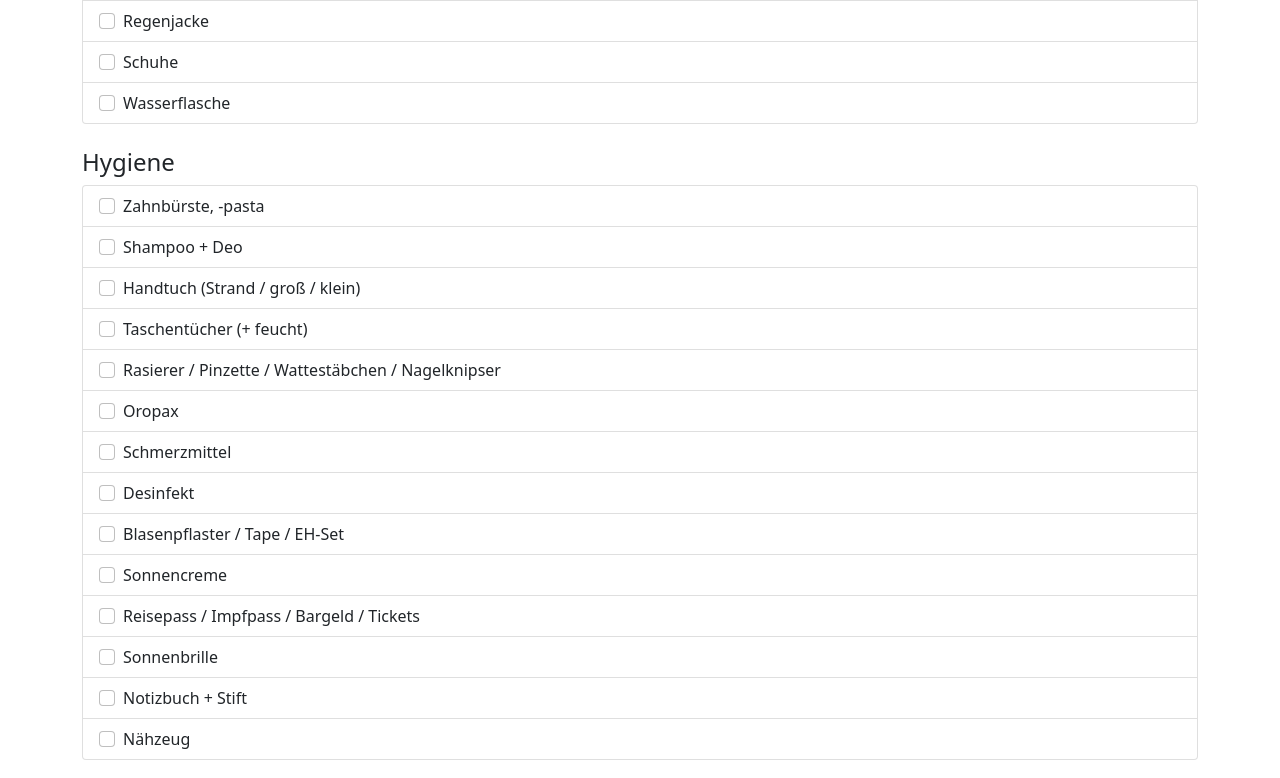
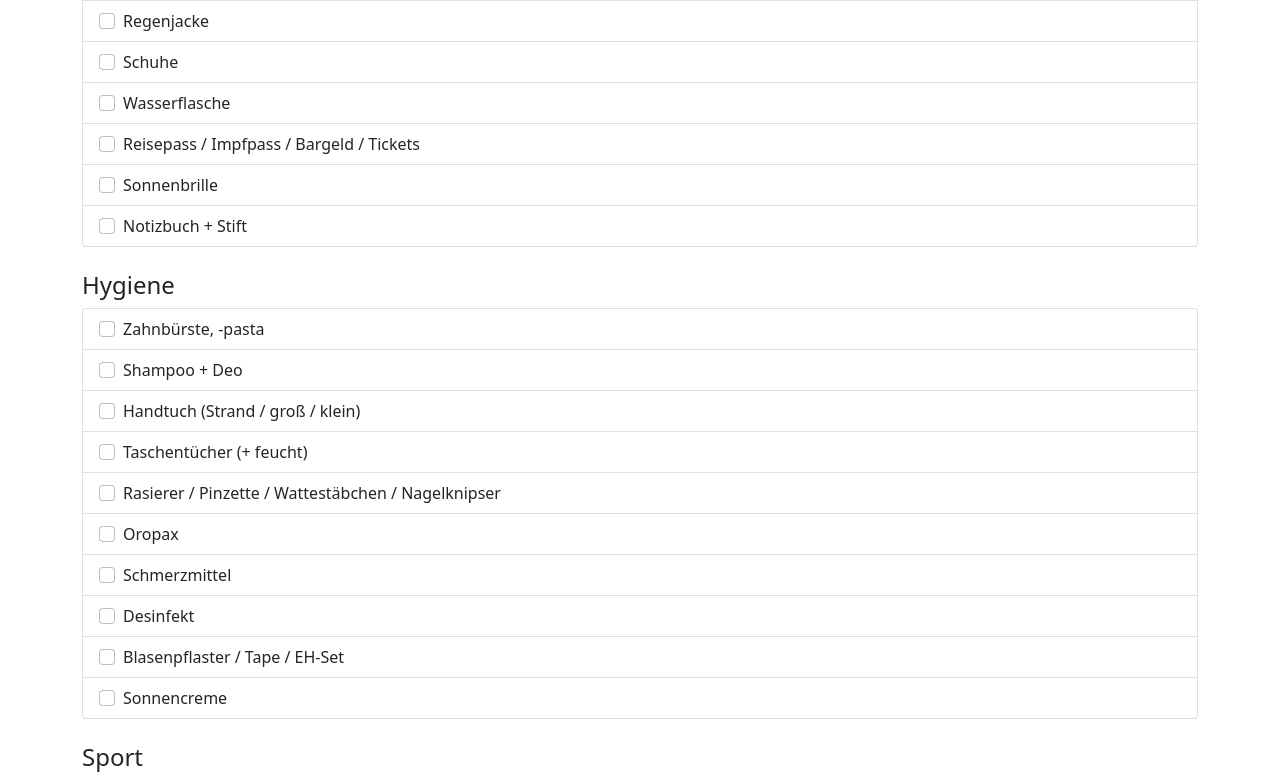
Before and after one commit to Marko2402/Marko2402.github.io, a plain HTML site: page packliste/index.html in a window 1280 px wide. Shown: the part 464-1242 px from the top of the page. Drawn offline with nearby package versions, Linux system fonts and the light colour scheme.

Commit message:
Update index.html

```diff
--- a/packliste/index.html
+++ b/packliste/index.html
@@ -43,7 +43,10 @@
 					"Schal / Haube / Handschuhe",
 					"Regenjacke",
 					"Schuhe",
-					"Wasserflasche"
+					"Wasserflasche",
+					"Reisepass / Impfpass / Bargeld / Tickets",
+					"Sonnenbrille",
+					"Notizbuch + Stift"
 				]
 			}, {name: "Hygiene",
 				items: [
@@ -56,11 +59,7 @@
 					"Schmerzmittel",
 					"Desinfekt",
 					"Blasenpflaster / Tape / EH-Set",
-					"Sonnencreme",
-					"Reisepass / Impfpass / Bargeld / Tickets",
-					"Sonnenbrille",
-					"Notizbuch + Stift",
-					"Nähzeug",
+					"Sonnencreme"
 				]
 			}, {name: "Sport",
 				items: [
@@ -79,6 +78,7 @@
 					"Stirnlampe / Lampe",
 					"Zelt / Tarp / Hängematte",
 					"Schlafsack / Drybag / Isomatte",
+					"Nähzeug"
 				]
 			}, {name: "Elektronik",
 				items: [
```
